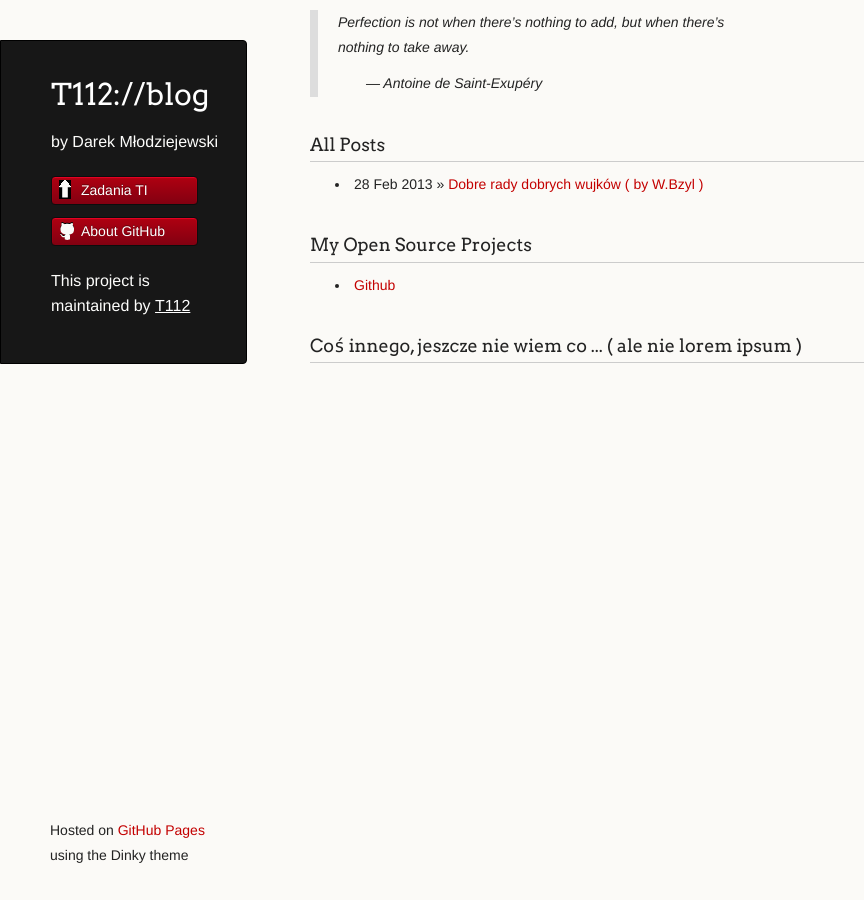
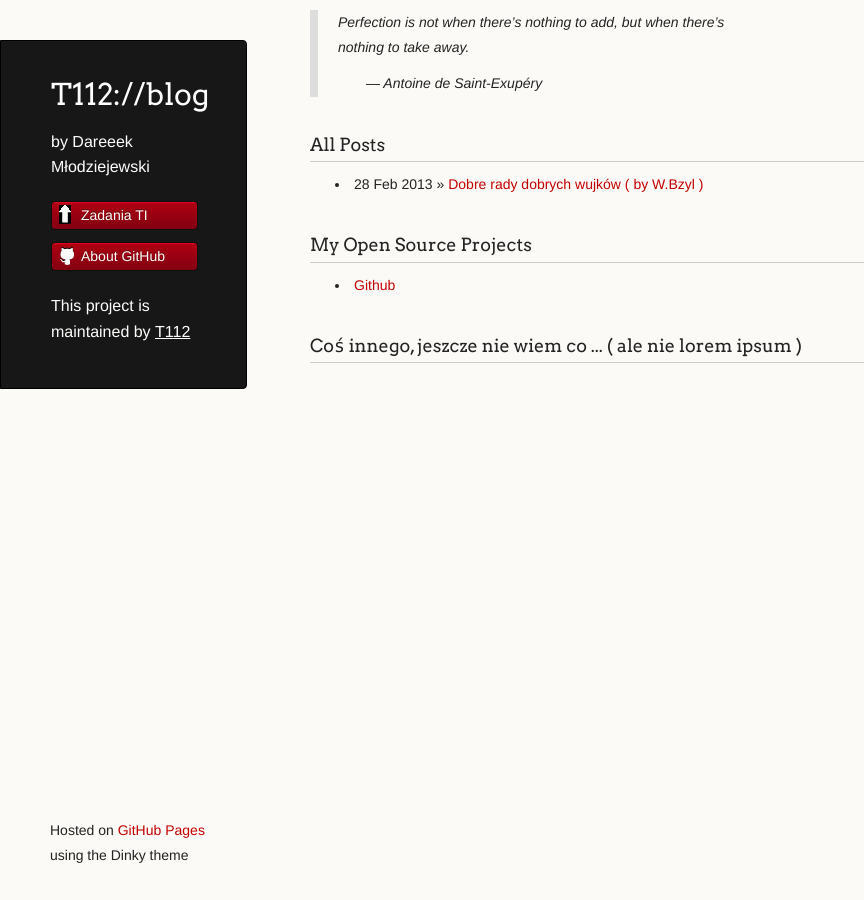
Before and after one commit to tangram112/t112blog, a Jekyll site: the page built from index.html, in a window 1280 px wide. Shown: the whole page, without its empty margins (0-864 px from the left). Built offline with Jekyll 4.4.1, drawn with Linux system fonts in a browser that asks for light colours; Markdown is read by kramdown in place of the engine named in the settings.

Commit message:
Update index.html

```diff
--- a/_layouts/index.html
+++ b/_layouts/index.html
@@ -20,7 +20,7 @@
     <div class="wrapper">
       <header>
         <h1 class="header">{{ page.title }}</h1>
-        <p class="header">by Darek Młodziejewski</p>
+        <p class="header">by Dareeek Młodziejewski</p>
         <ul>
 <!-- dartst
           <li class="download"><a class="buttons" href="https://github.com/wbzyl/jekyll-template/zipball/dinky-theme">Download ZIP</a></li>
```
